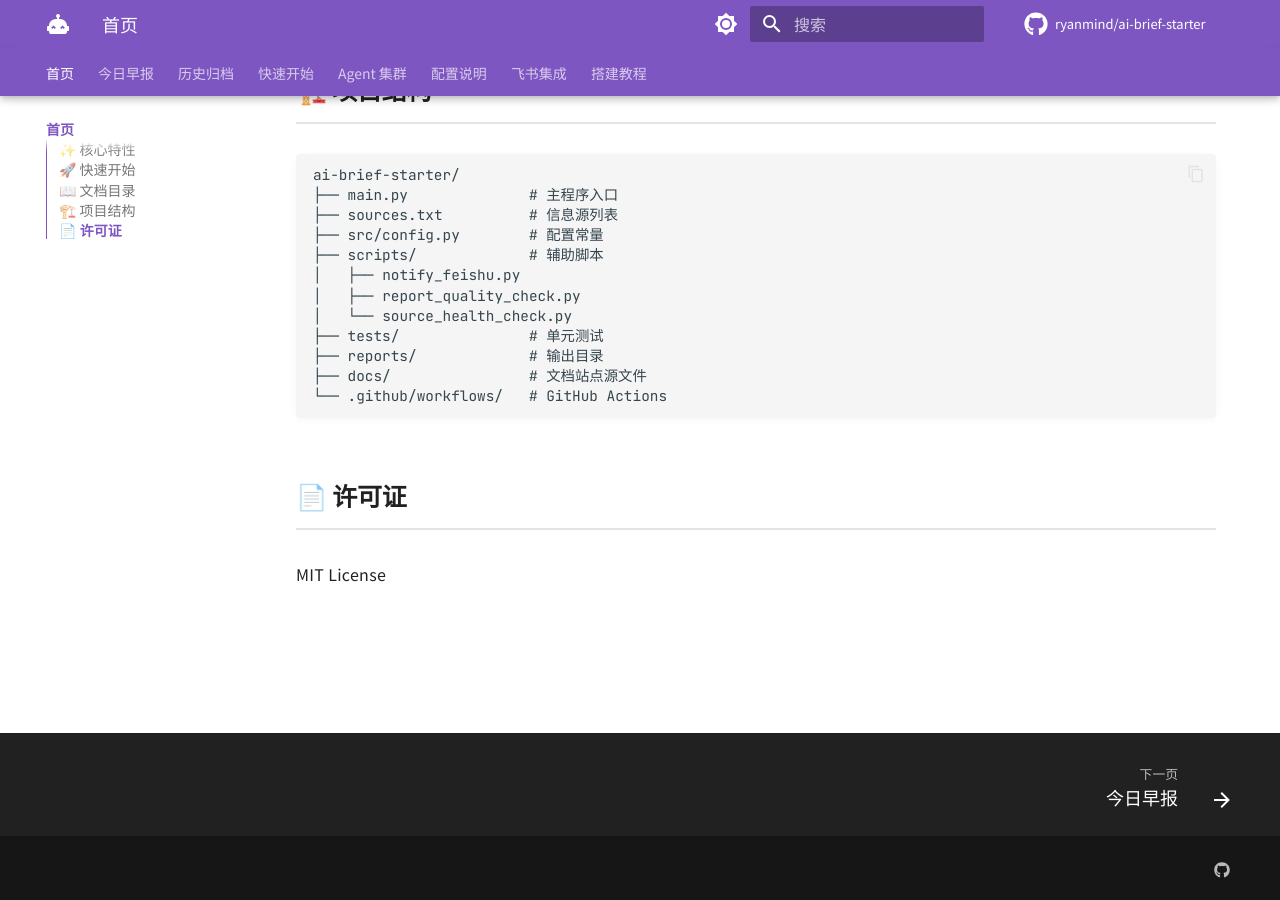
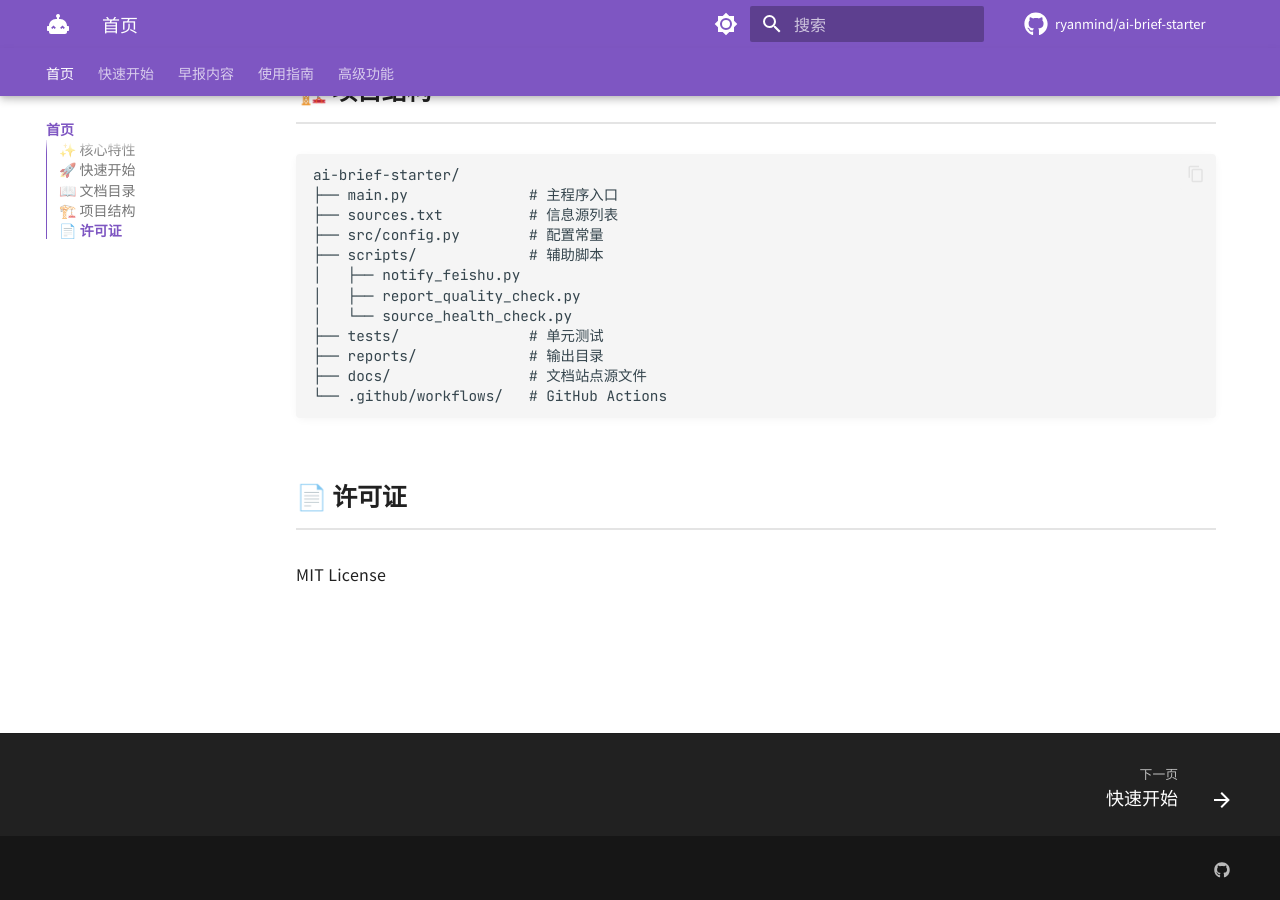
Before and after one commit to ryanmind/ai-brief-starter, an MkDocs documentation site: the page built from docs/index.md, in a window 1280 px wide and 900 px high, scrolled down 1681 px. Built offline with MkDocs 1.6.1 and Material for MkDocs 9.7.7, drawn with Linux system fonts in a browser that asks for light colours; comment, search, counter and statistics services are not loaded; some of the changed lines change nothing that is shown.

Commit message:
docs(mkdocs): 重构导航结构为三级分类

```diff
--- a/mkdocs.yml
+++ b/mkdocs.yml
@@ -104,16 +104,18 @@ plugins:
 # 导航结构
 nav:
   - 首页: index.md
-  - 今日早报: latest.md
-  - 历史归档: history.md
   - 快速开始: quick-start.md
-  - Agent 集群: agent-cluster.md
-  - 配置说明:
-      - 环境变量: configuration.md
+  - 早报内容:
+      - 今日早报: latest.md
+      - 历史归档: history.md
+  - 使用指南:
+      - 环境变量配置: configuration.md
       - 信息源配置: sources.md
-      - X 数据源 Fallback: twitterapi-io.md
-  - 飞书集成: feishu_docs_guide_zh.md
-  - 搭建教程: mkdocs-tutorial.md
+      - Twitter 数据源: twitterapi-io.md
+      - 飞书集成: feishu_docs_guide_zh.md
+  - 高级功能:
+      - Agent 集群: agent-cluster.md
+      - MkDocs 搭建: mkdocs-tutorial.md
 
 # 额外配置
 extra:
```
